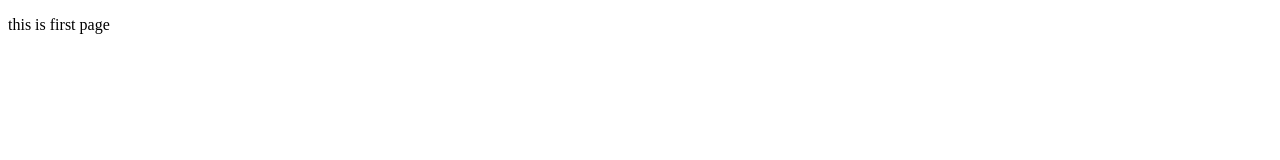
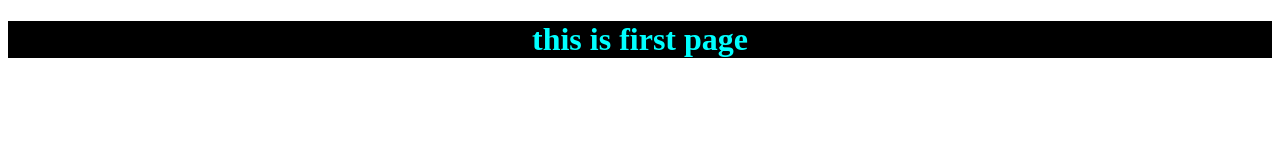
Before and after one commit to Taruwarsh/Fullstack-, a plain HTML site: page index.html in a window 1280 px wide. Drawn offline with Linux system fonts and the light colour scheme.

Commit message:
css added

```diff
--- /dev/null
+++ b/in.css
@@ -0,0 +1,5 @@
+h1{
+    text-align: center;
+    color: aqua;
+    background-color: black;
+}
--- a/index.html
+++ b/index.html
@@ -5,8 +5,9 @@
     <meta http-equiv="X-UA-Compatible" content="IE=edge">
     <meta name="viewport" content="width=device-width, initial-scale=1.0">
     <title>Document</title>
+    <link rel="stylesheet" href="in.css">
 </head>
 <body>
-    <P>this is first page</P>
+    <h1>this is first page</h1>
 </body>
 </html>
```
